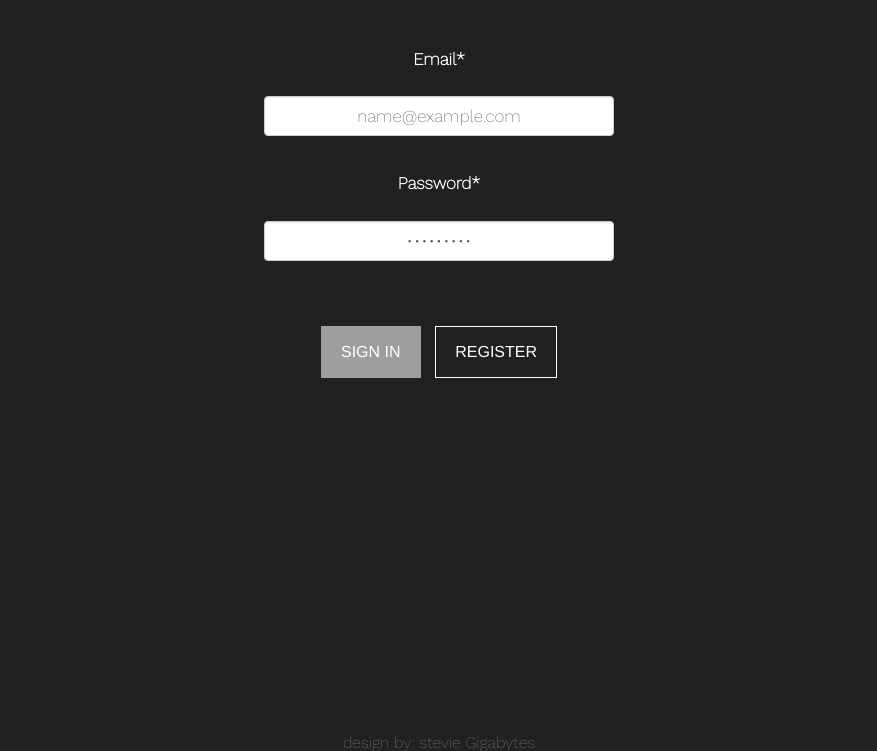
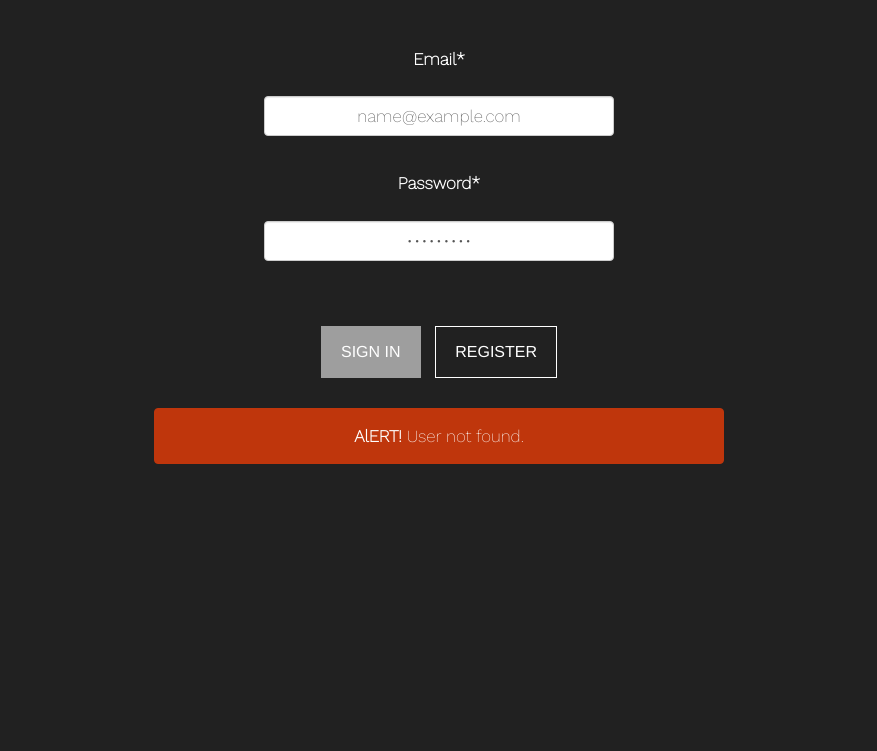
Before and after one commit to steviebuckets/on-wax, a website: page public/index.html in a window 1280 px wide. Both pictures are taken after typing "name@example.com", "Sample123" into the empty fields and a click on the input "Sign in". Shown: the part 930-1681 px from the top of the page, without its empty margins (201-1078 px from the left). Drawn offline with nearby package versions, Linux system fonts and the light colour scheme; no server answers; a web font is replaced by a local one.

Commit message:
cleaned up, fixed alert and edits posts, deleted comments

```diff
--- a/public/css/main.css
+++ b/public/css/main.css
@@ -58,13 +58,26 @@ img.on-hover:hover {
 
 /*Give buttons a Z index*/
 
-.alert {
+.alert, .alert-login{
     width: 50%;
     display: inline-block;
     margin-top: 20px;
 }
 
-.row .alert {
+.row .alert{
+    background-color: #BF360C;
+    border-color: #BF360C;
+    color: white;
+    font-family: 'Work Sans', sans-serif;
+}
+
+.alert-login {
+    padding: 15px;
+    margin-bottom: 20px;
+    border: 1px solid;
+    border-radius: 4px;
+}
+.row .alert-login{
     background-color: #BF360C;
     border-color: #BF360C;
     color: white;
@@ -198,26 +211,6 @@ p {
 
 /* styles for login and register */
 
-
-/*.container-login-register{
-    margin-top: 3rem;
-    text-align: center;
-    color: white;
-    font-family: 'Roboto', sans-serif;
-}
-*/
-
-
-/*.form-control, #email, #password{
-    width: 25%;
-    height: 2.5rem;
-    padding: .25rem 1rem;
-    border: 1px solid white;
-    border-radius: .35rem;
-    margin: 1rem;
-    display: inline;
-}*/
-
 .login-button {
     display: inline-block;
     margin: 0 5px;
@@ -231,14 +224,6 @@ p {
     text-transform: uppercase;
     -moz-border-radius: 0;
     border-radius: 0;
-    /*padding: .4em 2em .4em 2em;
-    margin-top: 1.8rem;
-    margin-left: 1rem;
-    border: 1px #3B3737;
-    border-radius: .6rem;
-    background-color: #6C7068;
-    color: white;
-    font-size: 1.7rem;*/
 }
 
 .register-button {
@@ -295,14 +280,6 @@ p {
 }
 
 
-/*.center-title h2 {
-    text-align: left;
-    margin-left: 2rem;
-    padding-bottom: 7rem;
-    font-family: 'Monoton';
-    font-size: 4.3rem;
-}*/
-
 .form-group-upload {
     vertical-align: middle;
 }
@@ -314,41 +291,7 @@ p {
 
 /* General */
 
-
-/*#logout-top {
-    float: right;
-    margin-right: 4rem;
-    font-size: .6em;
-    padding: 14px 19px;
-    background: none;
-    border: 1px solid black;
-    font-weight: 500;
-    color: black;
-    text-transform: uppercase;
-    -moz-border-radius: 0;
-    -webkit-border-radius: 0;
-    border-radius: 0
-}
-
-
-#new-top {
-    float: right;
-    margin-right: 2rem;
-    font-size: .6em;
-    margin: 0 5px;
-    padding: 14px 19px;
-    background-color: #212121;
-
-    border: 1px solid black;
-    font-weight: 500;
-    color: white;
-    text-transform: uppercase;
-    -moz-border-radius: 0;
-    -webkit-border-radius: 0;
-    border-radius: 0
-}*/
-
-.alert-warning {
+.alert-warning{
     display: none;
 }
 
--- a/public/index.html
+++ b/public/index.html
@@ -35,17 +35,8 @@
         </div>
     </div>
 </nav>
-<!-- <button type="button" class="btn btn-danger" value='hide/show' id="logout-top">Logout</button>
-<button type="button" class="btn btn-outline-primary" value='hide/show' id="new-top">New Post</button>
- -->
 
 <body>
-    <!-- ORIGINAL HEADER SECTION -->
-    <!-- Header -->
-    <!--  <div class="container-header"> -->
-    <!-- <header>On-Wax</header> -->
-    <!--  </div> -->
-    <!-- Login and Register -->
     <div class="jumbotron">
         <div class="container">
             <h1>On-Rotation</h1>
@@ -78,7 +69,11 @@
                             <div class="alert alert-danger hidden">
                                 <strong>AlERT!</strong> User already exists.
                             </div>
+                            <div class="alert-login alert-danger hidden">
+                                <strong>AlERT!</strong> User not found.
+                            </div>
                         </div>
+
                     </div>
             </form>
             </div>
--- a/public/js/app.js
+++ b/public/js/app.js
@@ -1,15 +1,9 @@
 $(function() {
-
-    /*$('.on-hover').hover(
-        function (){
-            $('p.image-posts').show();
-        })*/
 
     // once user is logged in
     let myToken = localStorage.getItem('token');
 
     if (myToken) {
-        /* $('.bg-image').toggleClass('toggle');*/
         $('.jumbotron').hide();
         $('.section-2').hide();
         $('.container-login-register').hide();
@@ -36,7 +30,6 @@ $(function() {
         });
     } else {
 
-        /* $('.bg-image').toggleClass('toggle');*/
         $('.navbar').hide();
         $('.container-header').show();
         $('.container-login-register').show();
@@ -49,15 +42,12 @@ $(function() {
         event.preventDefault();
         var email = $('#email').val();
         var password = $('#password').val();
-        //add var for object ID below?
-        /*var blogPosts = $('.container-user-post-results').val();*/
         $.ajax({
             url: '/login',
             method: 'POST',
             data: {
                 email: email,
                 password: password
-                    /*blogPosts: BlogPost*/
             }
         }).done(function(response) {
             console.log(response);
@@ -70,6 +60,7 @@ $(function() {
             location.reload();
 
         }).fail(function(response) {
+            $('.alert-login').removeClass('hidden');
             console.log(response);
         });
     });
@@ -111,7 +102,6 @@ $(function() {
         }).fail(function(response) {
             $('.alert').removeClass('hidden');
             console.log(response);
-            /* location.reload();*/
 
         });
 
@@ -154,7 +144,6 @@ $(function() {
             url: '/posts/' + this.id + '?token=' + myToken || localStorage.getItem('token'),
             type: 'DELETE',
             success: function(data) {
-                // this has "function" connotations
                 console.log(this, self);
                 self.parent().parent().remove();
                 location.reload();
@@ -170,25 +159,18 @@ $(function() {
         $('#url').data('edit-url');
         // Prepopulate the form fields.
         var self = this;
-    /*    console.log(self.id);*/
         jQuery.ajax({
             url: '/posts/' + self.id + '?token=' + myToken || localStorage.getItem('token'),
-            //this code returns no error but does not pre-fill form with data from orginal post
-            /*url: '/posts?token=' + myToken + this.id || localStorage.getItem('token'),*/
             type: 'GET',
             success: function(data) {
                 $('#edit-artist').val(data.artist);
                 $('#edit-title').val(data.title);
                 $('#edit-recordstore').val(data.recordstore);
                 $('#image-preview').attr('src', data.image);
-                // store the id here as an HTML 5 Data attribute!!!!
                 $('#edit-post').data('id', self.id);
             }
         });
 
-        // end of prepopulate
-
-        // hide other stuff
         $('.container-user-edit-post').show();
         $('.container-user-post-results').hide();
     });
@@ -273,27 +255,4 @@ $(function() {
             $('#edit-uploaded').hide();
         });
 
-    //Update posts - sends data from post to server
-    /*function editAddData(data) {
-        $.ajax({
-            url: '/posts?token=' + myToken,
-
-            method: 'PUT',
-            data: data,
-
-            success: function(responseData, status, jqXHR) {
-                console.log(responseData);
-
-                var div_data =
-                    '<div class="col-md-4"><img src="' + responseData.image + '"><br/>' + responseData.title + "<br/> " + responseData.recordstore + "<br/>" + responseData.description + "<br/>" + responseData.user + "<br/>" + responseData.created + "</div>";
-
-                $('.row').append(div_data);
-            },
-            error: function(jqXHR, status) {
-                console.log(jqXHR);
-                alert('fail' + status.code);
-            }
-        });
-    }*/
-
 });
```
Also changed, not shown: server.js (+5 -106 lines).
